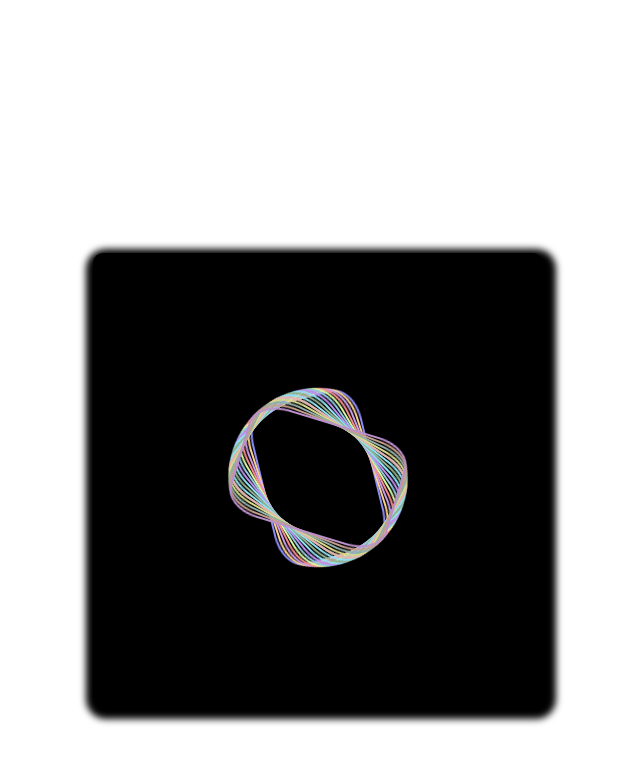
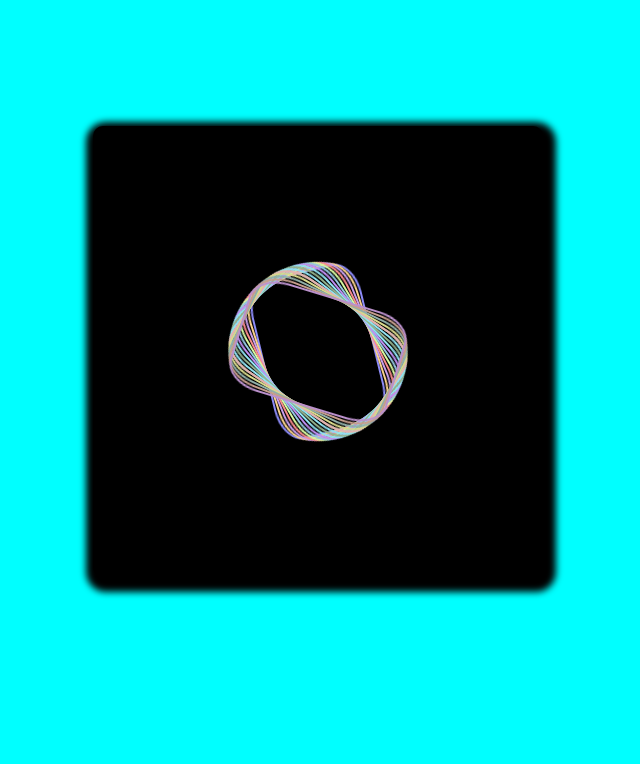
Before and after one commit to AnoyGolui/Jalebi, a plain HTML site: page index.html in a window 1280 px wide. Shown: the whole page, without its empty margins (322-962 px from the left). Drawn offline with Linux system fonts and the light colour scheme.

Commit message:
Random CSS

```diff
--- a/style.css
+++ b/style.css
@@ -1,5 +1,7 @@
 @import url(https://fonts.googleapis.com/css?family=Open+Sans:700,300);
-
+body{
+    background-color: aqua;
+}
 .main{
     height: 100vh;
 	display: flex;
@@ -8,7 +10,7 @@
 }
 .frame {
     margin: auto;
-    margin-top: 20%;
+    margin-top: 10%;
 	display: flex;
 	justify-content: center;
 	align-items: center;
```
